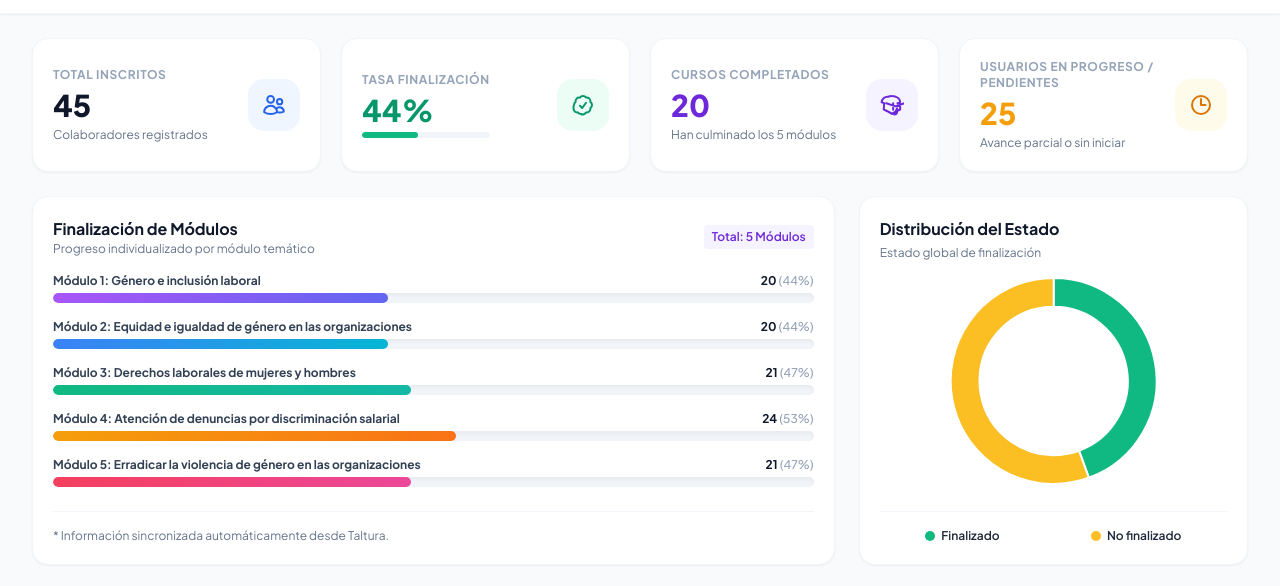
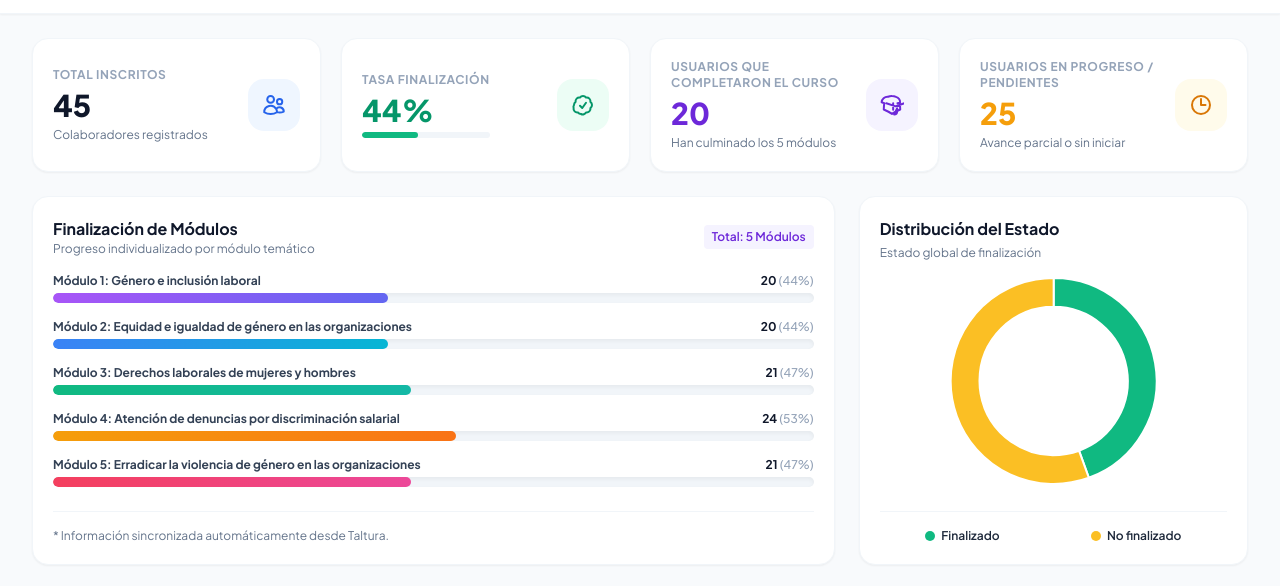
Before and after one commit to elemprendedoronline/dashboard_ILSA, a plain HTML site: page index.html in a window 1280 px wide. Shown: the part 89-675 px from the top of the page. Drawn offline with nearby package versions, Linux system fonts and the light colour scheme.

Commit message:
corregido label cursos completados

```diff
--- a/index.html
+++ b/index.html
@@ -174,7 +174,7 @@
                 <!-- Tarjeta 3: Usuarios que completaron el curso -->
                 <div class="bg-white rounded-2xl p-5 border border-slate-100 shadow-sm flex items-center justify-between transition hover:shadow-md">
                     <div class="space-y-1">
-                        <p class="text-xs font-bold text-slate-400 uppercase tracking-wider">Cursos Completados</p>
+                        <p class="text-xs font-bold text-slate-400 uppercase tracking-wider">Usuarios que completaron el curso</p>
                         <h3 class="text-3xl font-extrabold text-brand-600" id="kpi-total-completed">0</h3>
                         <p class="text-xs text-slate-500">Han culminado los 5 módulos</p>
                     </div>
```
